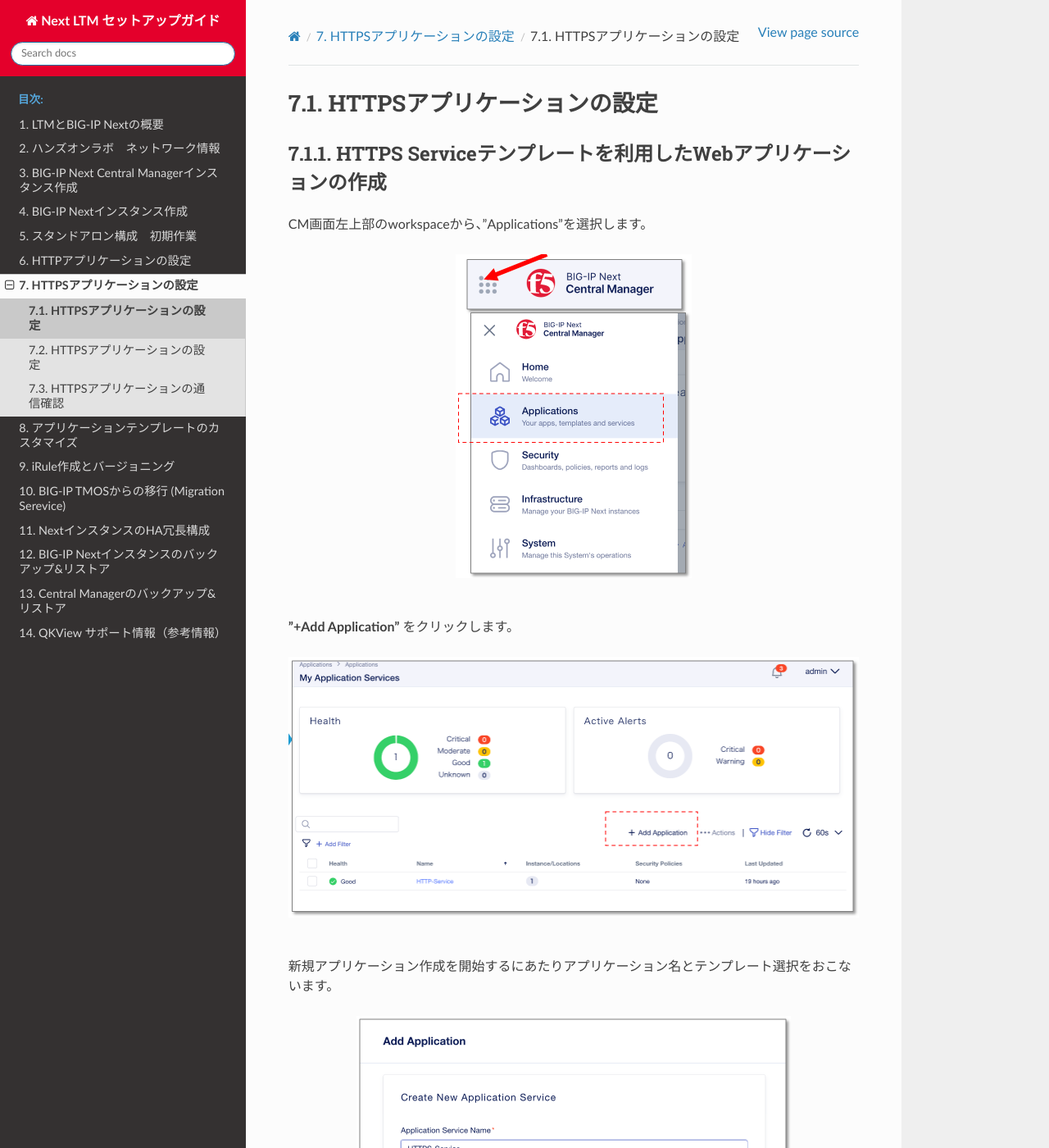
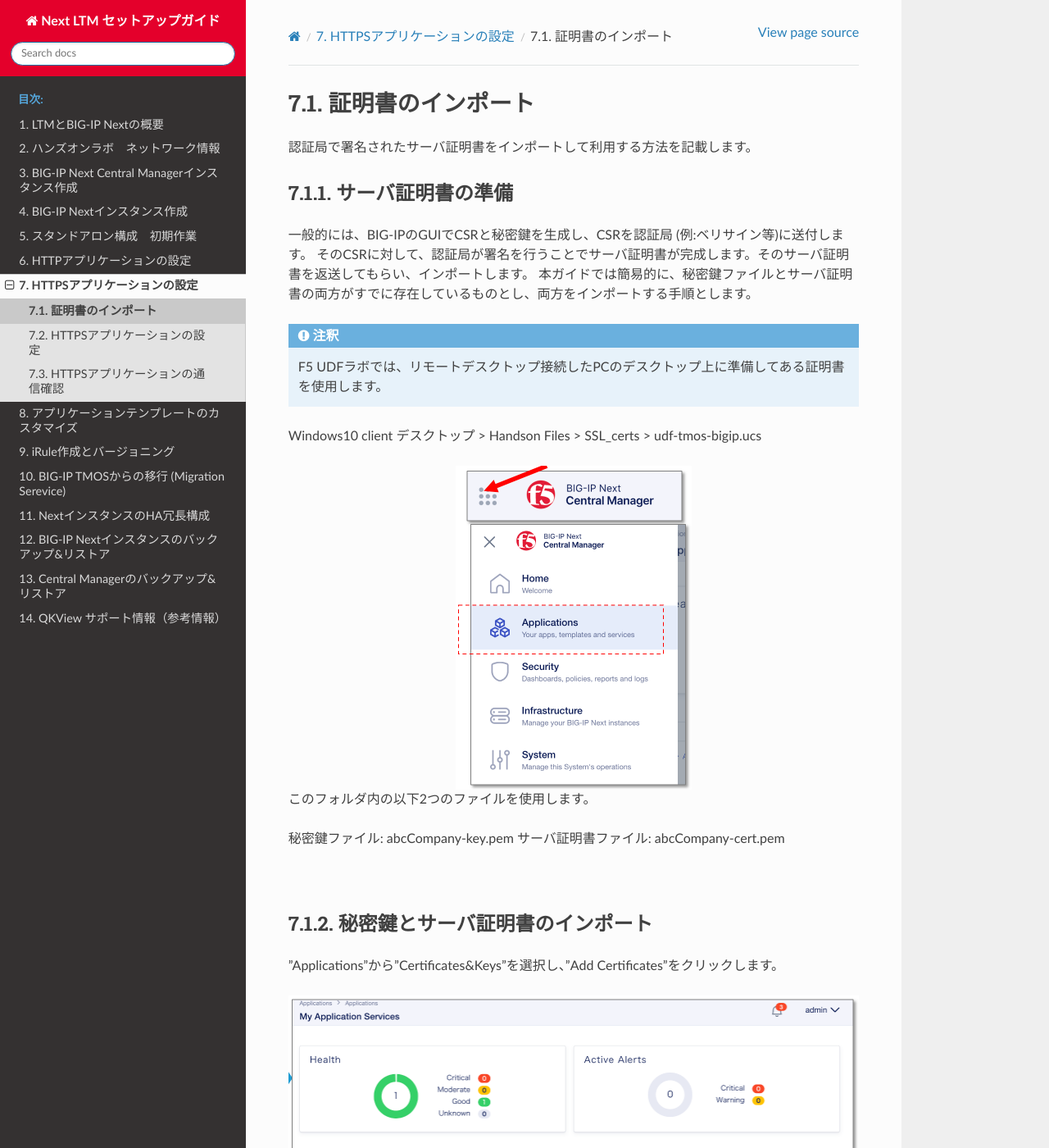
Before and after one commit to BeF5/f5j-easy-setup-next-ltm, a Sphinx documentation site: the page built from docs/content07/module01/module01.rst, in a window 1280 px wide and 1400 px high. Shown: the whole window at 82% size. Built offline with Sphinx 7.4.7 and the Read the Docs theme 2.0.0, drawn with Linux system fonts in a browser that asks for light colours; some of the changed text lies outside the part shown.

Commit message:
Update module01.rst

```diff
--- a/docs/content07/module01/module01.rst
+++ b/docs/content07/module01/module01.rst
@@ -1,22 +1,50 @@
-HTTPSアプリケーションの設定
+証明書のインポート
 ======================================
 
-HTTPS Serviceテンプレートを利用したWebアプリケーションの作成
+認証局で署名されたサーバ証明書をインポートして利用する方法を記載します。
+
+サーバ証明書の準備
 --------------------------------------
 
-CM画面左上部のworkspaceから、”Applications”を選択します。
+一般的には、BIG-IPのGUIでCSRと秘密鍵を生成し、CSRを認証局 (例:ベリサイン等)に送付します。
+そのCSRに対して、認証局が署名を行うことでサーバ証明書が完成します。そのサーバ証明書を返送してもらい、インポートします。
+本ガイドでは簡易的に、秘密鍵ファイルとサーバ証明書の両方がすでに存在しているものとし、両方をインポートする手順とします。
+
+.. note::
+   F5 UDFラボでは、リモートデスクトップ接続したPCのデスクトップ上に準備してある証明書を使用します。
+
+Windows10 client
+デスクトップ > Handson Files > SSL_certs > udf-tmos-bigip.ucs
 
 .. figure:: images/c7-m1-1.png
    :scale: 50%
    :align: center
 
+このフォルダ内の以下2つのファイルを使用します。
+
+秘密鍵ファイル: abcCompany-key.pem
+サーバ証明書ファイル: abcCompany-cert.pem
 
 |
-**”+Add Application”** をクリックします。
+秘密鍵とサーバ証明書のインポート
+--------------------------------------
+
+”Applications”から”Certificates&Keys”を選択し、”Add Certificates”をクリックします。
 
 .. figure:: images/c7-m1-2.png
    :scale: 50%
    :align: center
+
+
+|
+インポートする証明書の指定、選択を行います。
+
+.. figure:: images/c7-m1-3.png
+   :scale: 50%
+   :align: center
+
+- Application Service Name:
+   - **HTTPS-Service**　（任意の名前）
 
 |
 新規アプリケーション作成を開始するにあたりアプリケーション名とテンプレート選択をおこないます。
@@ -25,127 +53,27 @@ CM画面左上部のworkspaceから、”Applications”を選択します。
    :scale: 50%
    :align: center
 
-- Application Service Name:
-   - **HTTPS-Service**　（任意の名前）
-- What kind of Application:
-   - **From Template**　を選択
-- **“Select Template”** をクリック
-
+- **import a Certificate** を選択
+- Name:
+   - **Create New**　を選択
+   - **abcCompany**
+- Tag:
+   - **Traffic**
+- Type:
+   - **Certificate & Key**
+- Source:
+   - **Import**
+- Certificate:
+   - **import (abcCompany-cert.pemファイルを選択)**
+- Key:
+   - **import (abcCompany-key.pemファイルを選択)**
+- Key Security Type:
+   - **Normal**
+- **"Save"** をクリック
 
 |
-次画面のドロップダウンメニューからテンプレートを選択します。
+正常にインポートされると、ステータス"Active"と表示されるようになります。
 
 .. figure:: images/c7-m1-4.png
    :scale: 50%
    :align: center
-
-- Application Template:
-   - **HTTPS-Load-Balancing-Service**
-- **“Start Creating”** をクリック
-
-
-|
-Application Service Propertiesの設定画面で、Virtual Server、Pool、Protocol Profiles等の構成を定義します。
-HTTPSテンプレートのデフォルト設定値が反映済み。
-
-.. figure:: images/c7-m1-5.png
-   :scale: 40%
-   :align: center
-
-（参考）ProtocolおよびHTTPS ProfileのEditマークをクリックすると、Profileのオプション設定画面が開きます。
-
-.. figure:: images/c7-m1-6.png
-   :scale: 50%
-   :align: center
-
-|
-Virtual Serverタブで設定を入力します。
-
-- Virtual Server Name:
-   - **https_vs**
-- Pool:
-   - **my_pool**
-- **“Pools”** タブをクリック
-
-
-|
-Poolを作成します。　Pool memberのIPは後工程のアプリケーションDeploy時に設定します。
-
-.. figure:: images/c7-m1-7.png
-   :scale: 35%
-   :align: center
-
-- Pool Name:
-   - **my_pool**
-- Server Port:
-   - **80**
-- Load-Balancing Mode:
-   - **round-robin**
-- Monitor Type:
-   - **http**
-- **”Review & Deploy”** をクリック
-
-
-|
-次ページの **“Start Adding”** をクリックし、デプロイするインスタンスを選択します。
-
-.. figure:: images/c7-m1-8.png
-   :scale: 40%
-   :align: center
-
-- **“big01.f5lab.local”** のチェックボックスをチェックする
-- **“+Add to List”** をクリック
-
-
-|
-次のDeploy画面で、Virtual ServerのIPとPool memberを設定します。
-
-.. figure:: images/c7-m1-9.png
-   :scale: 35%
-   :align: center
-
-- Virtual Address:
-   - **10.1.10.100**
-- Membersの下矢印を展開し、 **“+Pool Members”** をクリック
-
-
-|
-Pool memberを設定します。
-
-.. figure:: images/c7-m1-10.png
-   :scale: 35%
-   :align: center
-
-- **“+Add Row”** を２回クリックし2member分作成
-- Pool Members:
-   - Name: **web-server1** , IP Address: **10.1.20.101**
-   - Name: **web-server2** , IP Address: **10.1.20.102**
-- 入力後、 **”Save”** をクリック
-
-
-|
-設定内容に問題ないかを適用前に検証し、本番適用します。
-
-.. figure:: images/c7-m1-11.png
-   :scale: 35%
-   :align: center
-
-- **“Validate All”** をクリックして設定内容を検証、エラーがなく”Validated”の結果が表示されること
-- **“View Results”** で設定反映されるAPI内容を確認可能です
-- **“Deploy Changes”** をクリックし、次に表示される画面で **”Yes, Deploy”** をクリックします
-
-
-|
-作成したアプリケーションがリストに表示されます。
-
-.. figure:: images/c7-m1-12.png
-   :scale: 50%
-   :align: center
-
-
-|
-作成したアプリケーションをクリックすると、設定オブジェクトと状態確認、設定編集が可能です。
-
-.. figure:: images/c7-m1-13.png
-   :scale: 50%
-   :align: center
```
